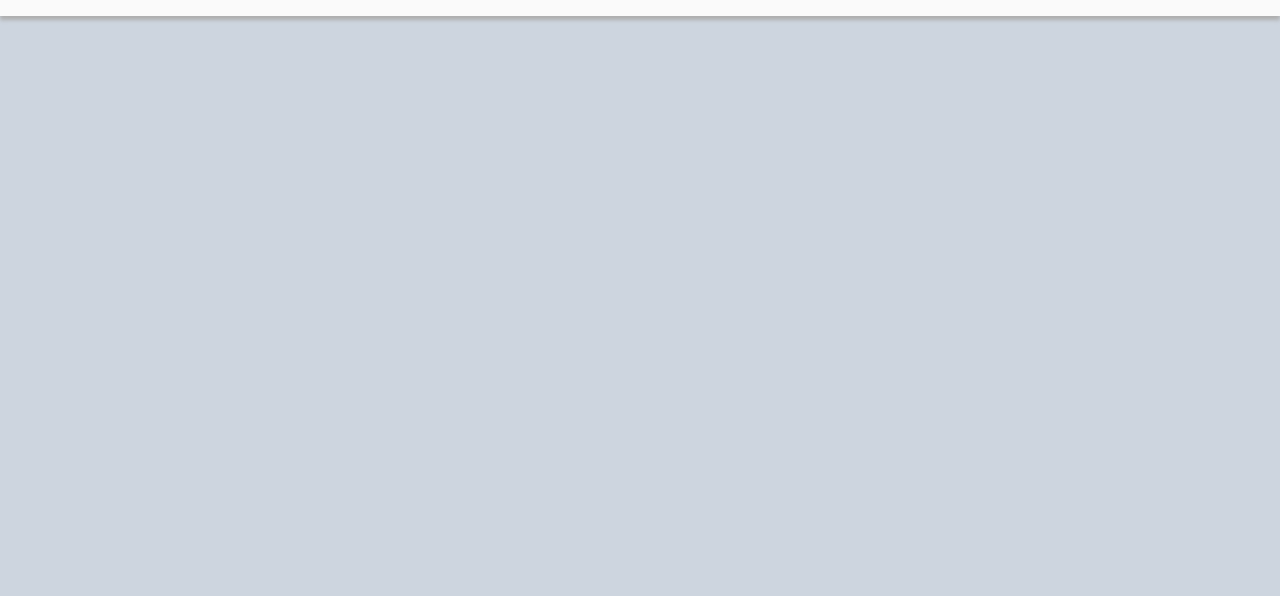
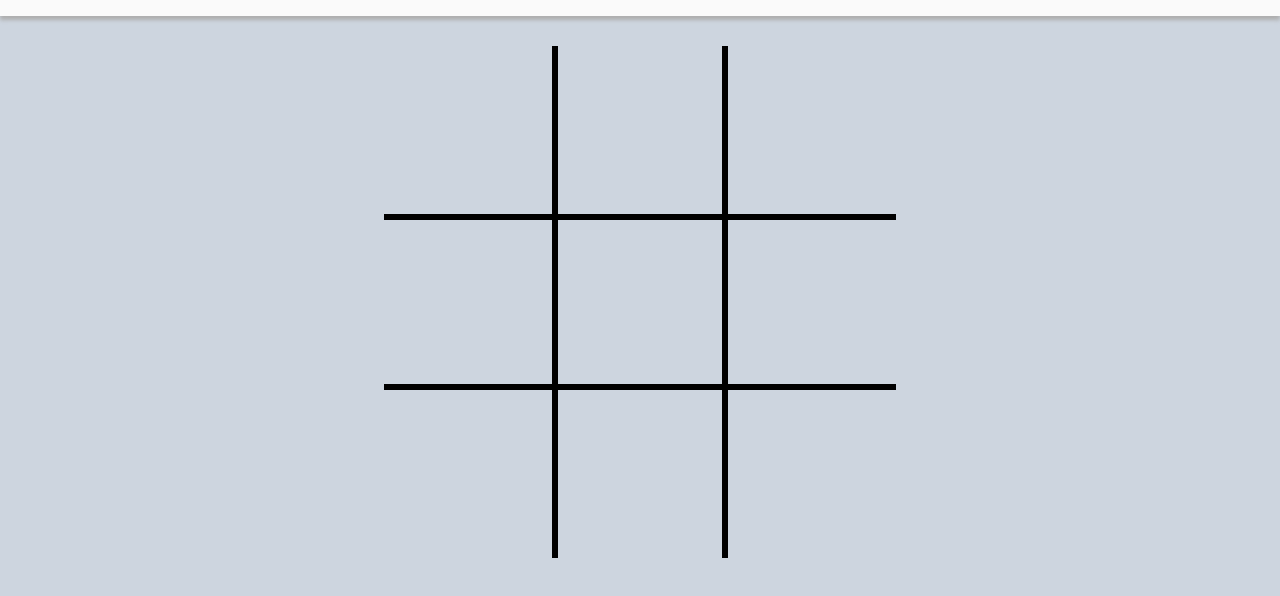
Before and after one commit to rafeer192/tic-tac-toe, a plain HTML site: page index.html in a window 1280 px wide. Shown: the part 80-676 px from the top of the page. Drawn offline with Linux system fonts and the light colour scheme.

Commit message:
Complete styling of gameboard

```diff
--- a/index.html
+++ b/index.html
@@ -11,7 +11,8 @@
   <header>
     <h1>Tic-Tac-Toe</h1>
   </header>
-  <div class="board-wrapper">
+  <div class="board">
+    <div class="cells-wrapper">
       <div class="cell"></div>
       <div class="cell"></div>
       <div class="cell"></div>
@@ -22,6 +23,7 @@
       <div class="cell"></div>
       <div class="cell"></div>
     </div>
+  </div>
   <script src="./script.js"></script>
 </body>
 </html>
--- a/style.css
+++ b/style.css
@@ -49,3 +49,48 @@ header {
 body {
   background-color: var(--dark-background);
 }
+
+.board {
+  display: flex;
+  justify-content: center;
+}
+
+.cells-wrapper {
+  width: max(300px, 40vw);
+  height: max(300px, 40vw);
+  margin-top: 30px;
+  display: grid;
+  grid-template-columns: repeat(3, 1fr);
+  grid-template-rows: repeat(3, 1fr);
+  justify-content: center;
+}
+
+.cell {
+  border: 3px solid black;
+  cursor: pointer;
+}
+
+.cell:first-child {
+  border-style: none solid solid none;
+}
+.cell:nth-child(2){
+  border-style: none solid solid solid;
+}
+.cell:nth-child(3) {
+  border-style: none none solid solid;
+}
+.cell:nth-child(4) {
+  border-style: solid solid solid none;
+}
+.cell:nth-child(6) {
+  border-style: solid none solid solid;
+}
+.cell:nth-child(7) {
+  border-style: solid solid none none ;
+}
+.cell:nth-child(8) {
+  border-style: solid solid none solid ;
+}
+.cell:nth-child(9) {
+  border-style: solid none none solid ;
+}
```
Lines whose indentation alone changed are shown as unchanged.
